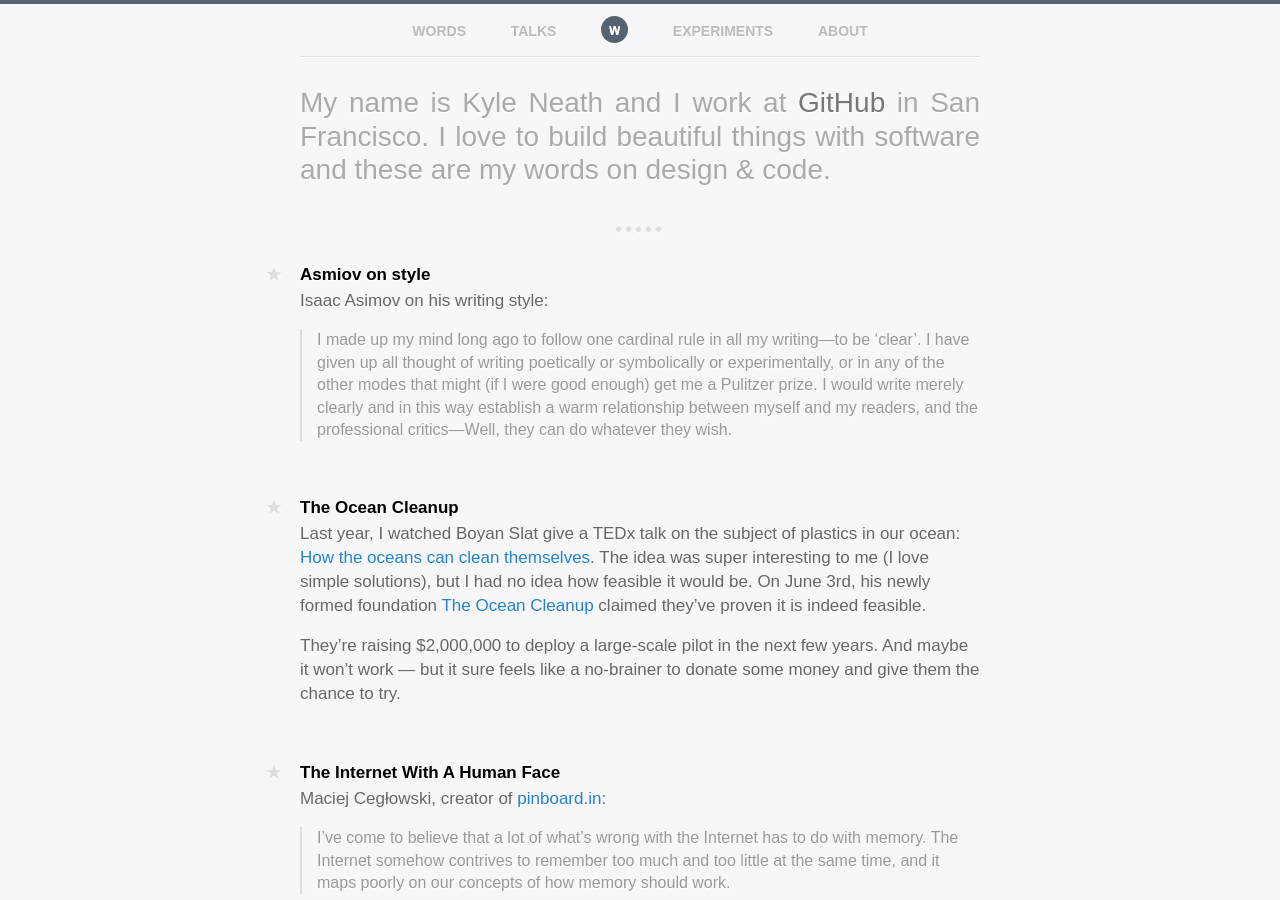
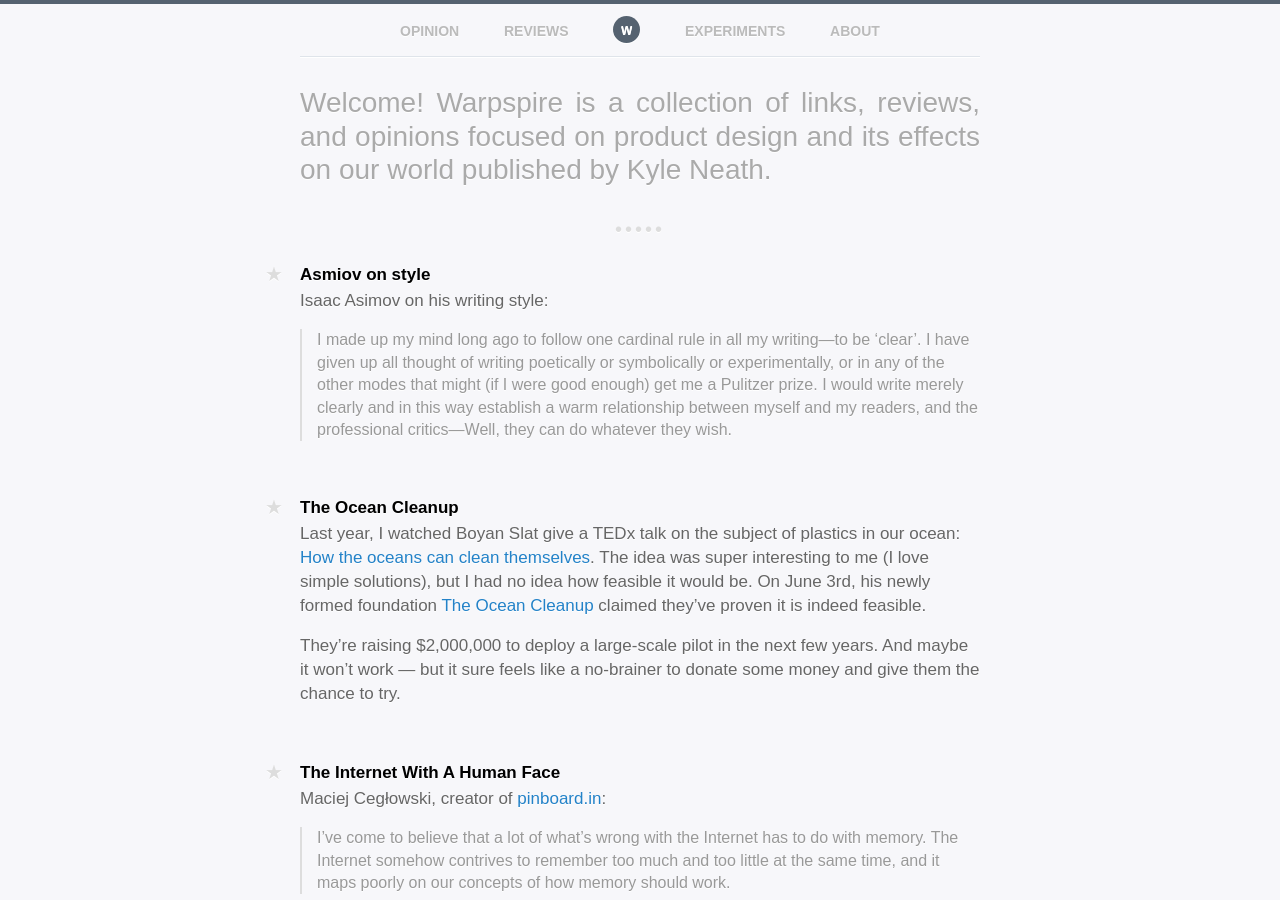
Before and after one commit to kneath/kneath.github.com, a Jekyll site: the page built from index.html, in a window 1280 px wide and 900 px high. Built offline with Jekyll 4.4.1, drawn with Linux system fonts in a browser that asks for light colours; Markdown is read by kramdown in place of the engine named in the settings; comment, search, counter and statistics services are not loaded.

Commit message:
A new direction for Warpspire

```diff
--- a/_layouts/default.html
+++ b/_layouts/default.html
@@ -36,8 +36,8 @@
   <div class="container">
     <header>
       <ul class="nav">
-        <li><a href="/">Words</a></li>
-        <li><a href="/talks">Talks</a></li>
+        <li><a href="/opinion">Opinion</a></li>
+        <li><a href="/talks">Reviews</a></li>
         <li class="logo"><a href="/">w</a></li>
         <li><a href="/experiments">Experiments</a></li>
         <li><a href="/about">About</a></li>
--- a/index.html
+++ b/index.html
@@ -5,7 +5,7 @@ head_content:
 ---
 
 <p class="intro">
-  My name is Kyle Neath and I work at <a href="https://github.com">GitHub</a> in San Francisco. I love to build beautiful things with software and these are my words on design &amp; code.
+  Welcome! Warpspire is a collection of links, reviews, and opinions focused on product design and its effects on our world published by Kyle Neath.
 </p>
 
 <hr />
```
